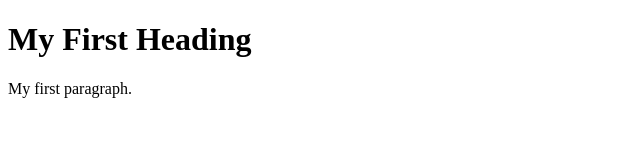
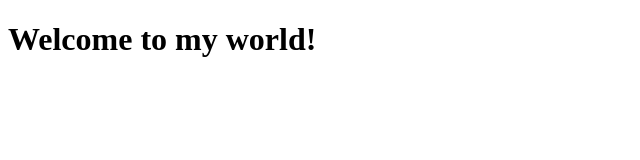
Before and after one commit to shanai13/shanai13.github.io, a plain HTML site: page index.html in a window 1280 px wide. Shown: the whole page, without its empty margins (0-640 px from the left). Drawn offline with Linux system fonts and the light colour scheme.

Commit message:
It's all working!

```diff
--- a/index.html
+++ b/index.html
@@ -2,8 +2,8 @@
 <html>
 <body>
 
-<h1>My First Heading</h1>
-<p>My first paragraph.</p>
+<h1>Welcome to my world!</h1>
+<p></p>
 
 </body>
 </html>
```
